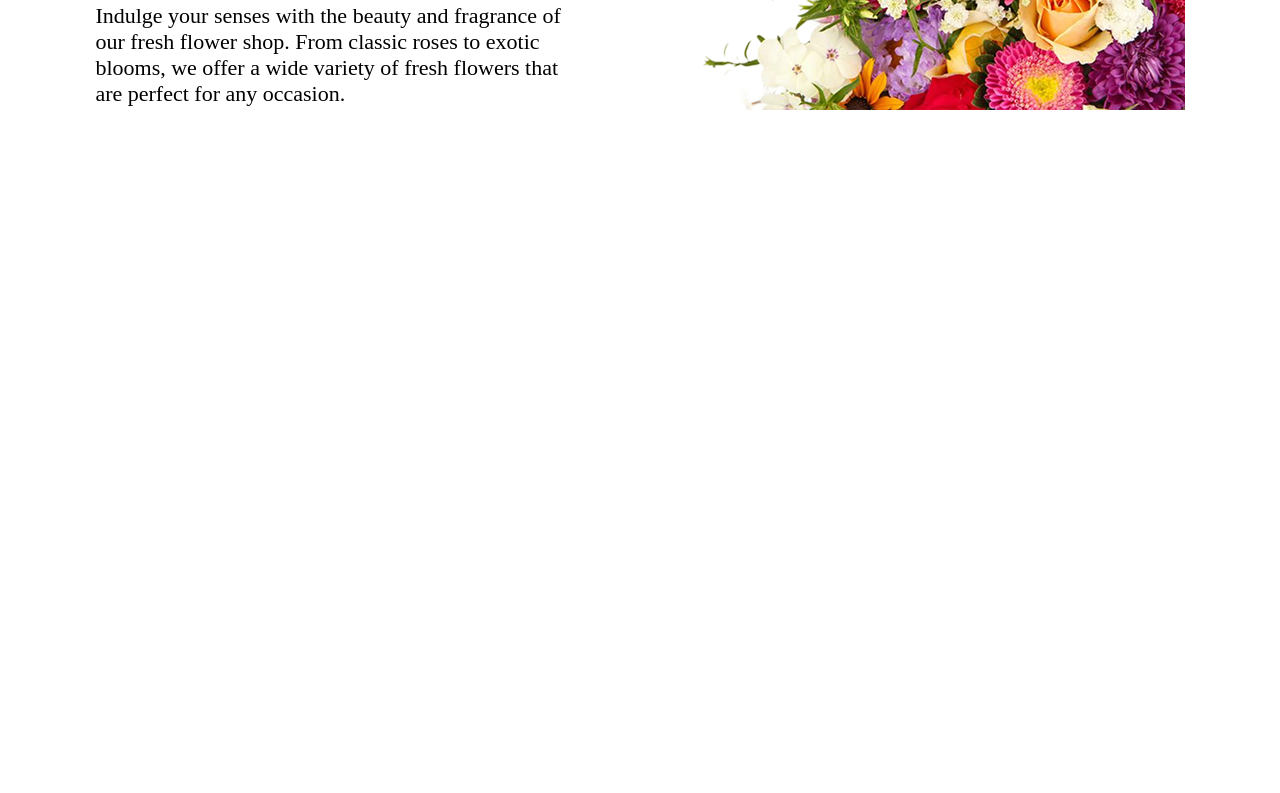
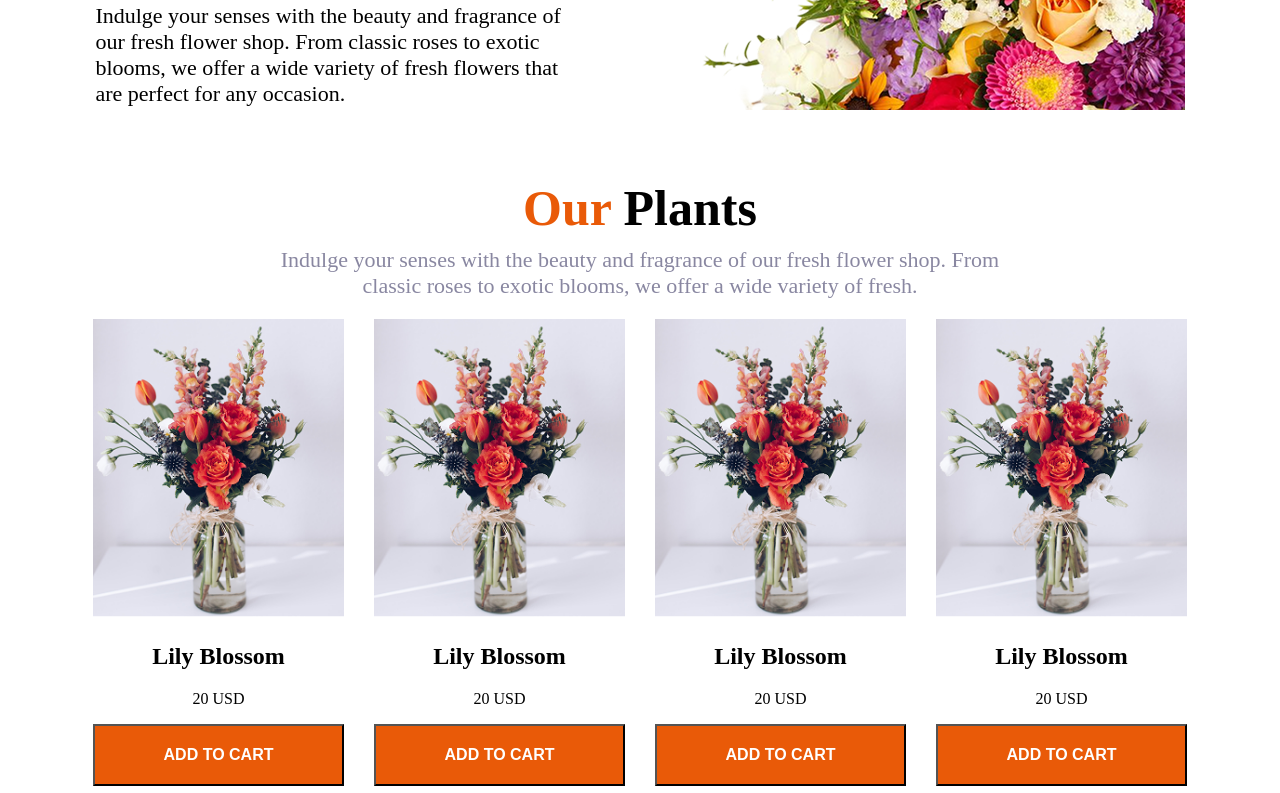
Before and after one commit to rakibul08/Responsive-assigment, a plain HTML site: page index.html in a window 1280 px wide. Shown: the part 434-1227 px from the top of the page. Before the commit the page ends 800 px from the top, so only its background shows below. Drawn offline with Linux system fonts and the light colour scheme.

Commit message:
adde the all item

```diff
--- a/index.html
+++ b/index.html
@@ -24,9 +24,7 @@
    <li ><i class="fa-solid fa-cart-shopping dark-3" ></i>Cart($56)</li>
 </ul>
  </div>
-
-
-        </div>
+</div>
 <!-- banner -->
  <div class="banner-container">
     <div class="banner-contant">
@@ -38,7 +36,70 @@
     <img src="assets/hero-flower.png" alt="">
 </div>
  </div>
+</header>
 
-    </header>
+<!-- car section -->
+<main>
+    <div class="main-container">
+        <div class="main-content">
+            <h3 class="main-tittle"><span class="span">Our</span> Plants </h3>
+            <p class="main-description dark">Indulge your senses with the beauty and fragrance of our fresh flower shop. From <br> classic roses to exotic blooms, we offer a wide variety of fresh.</p>
+        </div>
+         <!-- card -->
+          <div class="card">
+            <div class="card-box">
+                <img src="assets/sample-flower-image.png" alt="">
+                <h2>Lily Blossom</h2>
+                <p>20 USD</p>
+                <button>ADD TO CART</button>
+            </div>
+            <div class="card-box">
+                <img src="assets/sample-flower-image.png" alt="">
+                <h2>Lily Blossom</h2>
+                <p>20 USD</p>
+                <button>ADD TO CART</button>
+            </div>
+            <div class="card-box">
+                <img src="assets/sample-flower-image.png" alt="">
+                <h2>Lily Blossom</h2>
+                <p>20 USD</p>
+                <button>ADD TO CART</button>
+            </div>
+            <div class="card-box">
+                <img src="assets/sample-flower-image.png" alt="">
+                <h2>Lily Blossom</h2>
+                <p>20 USD</p>
+                <button>ADD TO CART</button>
+            </div>
+            <div class="card-box">
+                <img src="assets/sample-flower-image.png" alt="">
+                <h2>Lily Blossom</h2>
+                <p>20 USD</p>
+                <button>ADD TO CART</button>
+            </div>
+            <div class="card-box">
+                <img src="assets/sample-flower-image.png" alt="">
+                <h2>Lily Blossom</h2>
+                <p>20 USD</p>
+                <button>ADD TO CART</button>
+            </div>
+            <div class="card-box">
+                <img src="assets/sample-flower-image.png" alt="">
+                <h2>Lily Blossom</h2>
+                <p>20 USD</p>
+                <button>ADD TO CART</button>
+            </div>
+            <div class="card-box">
+                <img src="assets/sample-flower-image.png" alt="">
+                <h2>Lily Blossom</h2>
+                <p>20 USD</p>
+                <button>ADD TO CART</button>
+            </div>
+          </div>
+     </div>
+
+
+
+</main>
 </body>
 </html>
--- a/style/style.css
+++ b/style/style.css
@@ -80,15 +80,72 @@ ul{
     height: auto;
 
 }
+/* main section */
+.main-content{
+    align-items: center;
+    text-align: center;
+
+
+}
+.main-tittle,
+.main-description {
+  margin: 10px;
+  padding: 0;
+  font-size: 16px;
+}
+/* .main-content h3 p{
+    margin: 0;
+} */
+ /* card */
+.main-tittle{
+    font-weight: 700;
+    font-size: 50px;
+    margin-top: 50px;
+}
+.main-description{
+    font-size: 22px;
+font-weight: 400;
+
+}
+
+   /* card-box */
+ img{
+    width: auto;
+height: 300px;
+}
+.card{
+    display: grid;
+    grid-template-columns: repeat(4,1fr);
+    gap: 10px;
+    margin:20px 75px;
+    width: auto;
+    height: 300px;
+}
+.card-box{
+    text-align: center;
+
+}
+button{
+    padding: 20px 69px;
+    color:#FFFFFF ;
+    background-color:#E95A08 ;
+    font-size: 16px;
+    font-weight: 600;
+
+}
+
+
+
 /* responsive */
 @media (max-width: 768px) {
-    .nav {
+    .nav  {
         flex-direction: column;
         align-items: center;
         flex-direction: row;
         justify-content: space-between;
 
     }
+
 
     ul {
          flex-direction: column;
@@ -99,9 +156,26 @@ ul{
     .display{
         display: none;
     }
+.card{
 
-    .banner-container {
-        flex-direction: column-reverse; /* Text below image */
+
+    grid-template-columns: repeat(2,1fr);
+    margin: 20px 20px;
+    /* align-items: center;
+    justify-items: center; */
+    justify-content: center;
+
+}
+button{
+    padding: 15px 40px;
+    font-size: 14px;
+}
+img{
+    height: 200px;
+}
+
+    .banner-container  {
+        flex-direction: column-reverse;
         text-align: center;
         gap: 20px;
     }
@@ -118,9 +192,10 @@ ul{
         width: 100px;
 
     }
+
 }
 
-/* Mobile */
+Mobile
 @media (max-width: 480px) {
     .banner-tittle {
         font-size: 30px;
```
